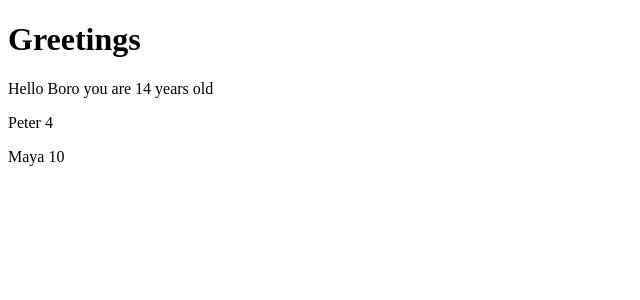
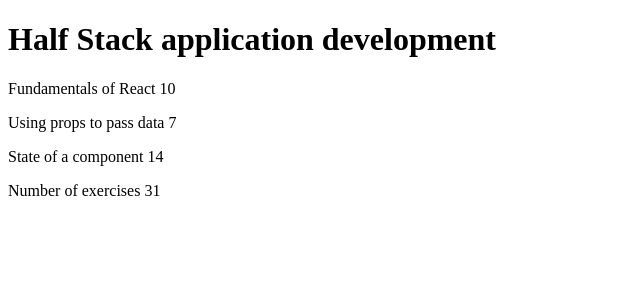
Before and after one commit to jndeva/react, a React (Vite) app in the folder part1/: page / in a window 1280 px wide. Shown: the top 300 px of the page, without its empty margins (0-640 px from the left). Built offline with nearby package versions, Linux system fonts and the light colour scheme.

Commit message:
refactorización courseinfo objetos

```diff
--- a/part1/src/App.jsx
+++ b/part1/src/App.jsx
@@ -15,6 +15,8 @@
     <>
       <h1>Greetings</h1>
       <Hello name={name} age={age} />
+      <Hello name={name} age={age} />
+      <Hello name={name} age={age} />
       <p>{friends[0].name} {friends[0].age}</p>
       <p>{friends[1].name} {friends[1].age}</p>
     </>
--- /dev/null
+++ b/part1/src/courseinfo/App.jsx
@@ -0,0 +1,54 @@
+const Header = (props) => {
+    return <h1>{props.course}</h1>
+}
+
+const Content = (props) => {
+    return (
+        <>
+            <Part name={props.parts[0].name} exercises={props.parts[0].exercises} />
+            <Part name={props.parts[1].name} exercises={props.parts[1].exercises} />
+            <Part name={props.parts[2].name} exercises={props.parts[2].exercises} />
+        </>
+    )
+}
+
+const Part = (props) => {
+    return <p>{props.name} {props.exercises}</p>
+}
+
+const Total = (props) => {
+    return (
+        <p>
+            Number of exercises {props.parts[0].exercises + props.parts[1].exercises + props.parts[2].exercises}
+        </p>
+    )
+}
+
+const App = () => {
+    const course = {
+        name: 'Half Stack application development',
+        parts: [
+            {
+                name: 'Fundamentals of React',
+                exercises: 10
+            },
+            {
+                name: 'Using props to pass data',
+                exercises: 7
+            },
+            {
+                name: 'State of a component',
+                exercises: 14
+            }
+        ]
+    }
+    return (
+        <div>
+            <Header course={course.name} />
+            <Content parts={course.parts} />
+            <Total parts={course.parts} />
+        </div>
+    )
+}
+
+export default App
--- a/part1/src/main.jsx
+++ b/part1/src/main.jsx
@@ -1,6 +1,6 @@
 import { StrictMode } from 'react'
 import { createRoot } from 'react-dom/client'
-import App from './App.jsx'
+import App from './courseinfo/App.jsx'
 
 createRoot(document.getElementById('root')).render(
   <StrictMode>
```
Also changed, not shown: 1 other file (tests, documents, lock files or other folders).
